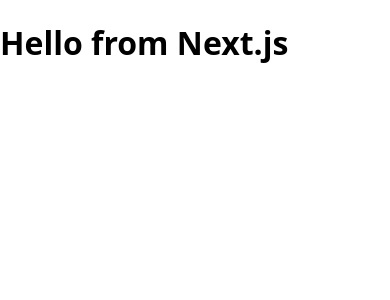
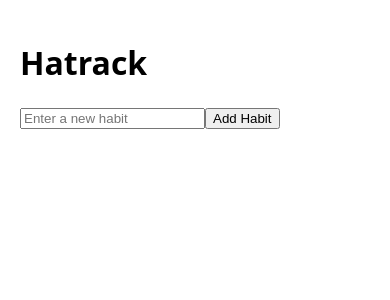
Before and after one commit to Sullynobugz/capstone-project, a Next.js app: page / in a window 390 px wide. Shown: the top 300 px of the page. Built offline with nearby package versions, Linux system fonts and the light colour scheme.

Commit message:
Add habits page + mobile first in styles.js

```diff
--- /dev/null
+++ b/components/AddHabits/AddHabits.js
@@ -0,0 +1,46 @@
+import React, { useState } from 'react';
+
+const AddHabits = () => {
+  const [habits, setHabits] = useState([]);
+  const [inputValue, setInputValue] = useState('');
+
+  const handleSubmit = (e) => {
+    e.preventDefault();
+
+    if (inputValue.trim() === '') {
+      return;
+    }
+
+    setHabits([...habits, inputValue]);
+    setInputValue('');
+  };
+
+  const deleteHabit = (indexToDelete) => {
+    setHabits(habits.filter((_, index) => index !== indexToDelete));
+  };
+
+  return (
+    <div>
+      <h1>Hatrack</h1>
+      <form onSubmit={handleSubmit}>
+        <input
+          type="text"
+          value={inputValue}
+          onChange={(e) => setInputValue(e.target.value)}
+          placeholder="Enter a new habit"
+        />
+        <button type="submit">Add Habit</button>
+      </form>
+      <ul>
+        {habits.map((habit, index) => (
+          <li key={index}>
+            {habit}
+            <button onClick={() => deleteHabit(index)}>Delete</button>
+          </li>
+        ))}
+      </ul>
+    </div>
+  );
+};
+
+export default AddHabits;
--- a/pages/_app.js
+++ b/pages/_app.js
@@ -1,9 +1,10 @@
 import GlobalStyle from "../styles";
-
+import AddHabits from '../components/AddHabits/AddHabits';
 export default function App({ Component, pageProps }) {
   return (
     <>
       <GlobalStyle />
+      <AddHabits />
       <Component {...pageProps} />
     </>
   );
--- a/pages/index.js
+++ b/pages/index.js
@@ -1,7 +1,7 @@
 export default function HomePage() {
   return (
     <div>
-      <h1>Hello from Next.js</h1>
+      <h1></h1>
     </div>
   );
 }
--- a/styles.js
+++ b/styles.js
@@ -10,5 +10,13 @@
   body {
     margin: 0;
     font-family: system-ui;
+    padding: 20px;
+  }
+
+  /* Mobile-first styles and media queries */
+  @media screen and (min-width: 768px) {
+    body {
+      /* Add styles for larger screens (e.g., tablets and desktops) */
+    }
   }
 `;
```
